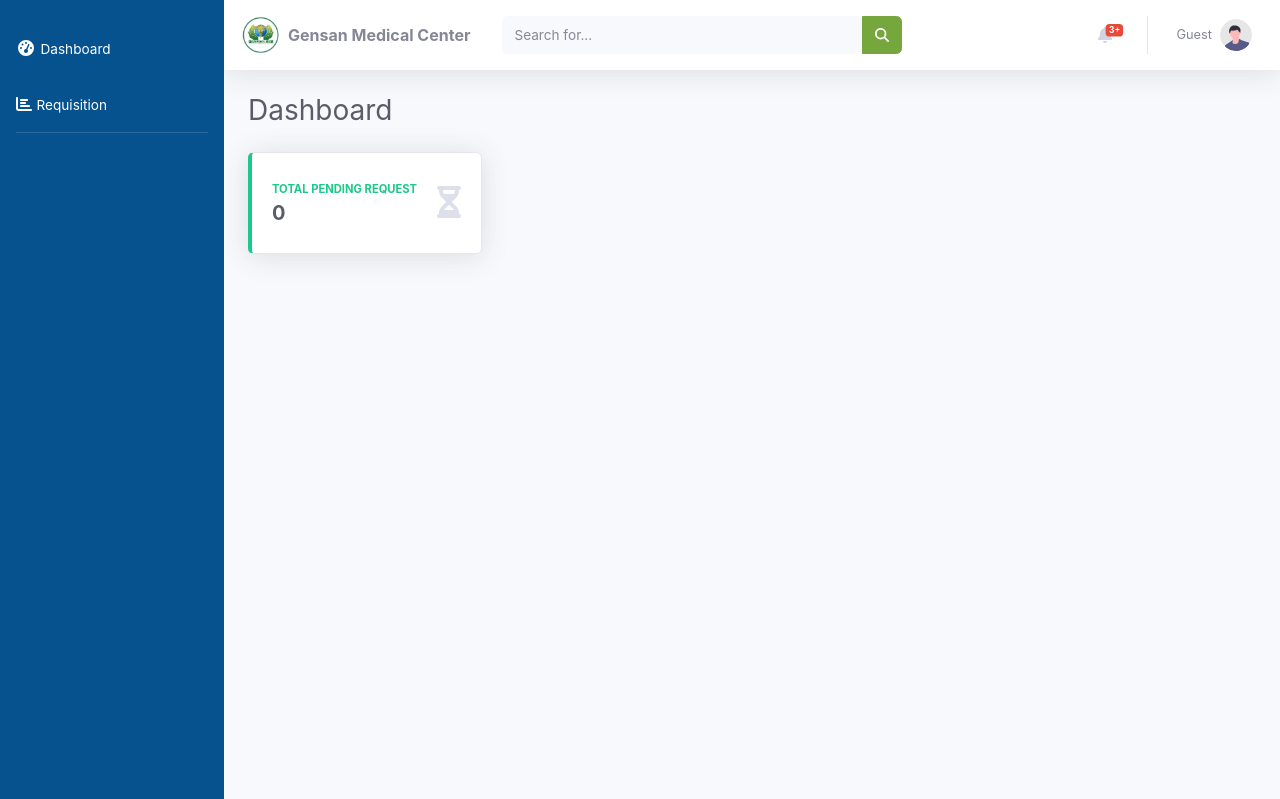
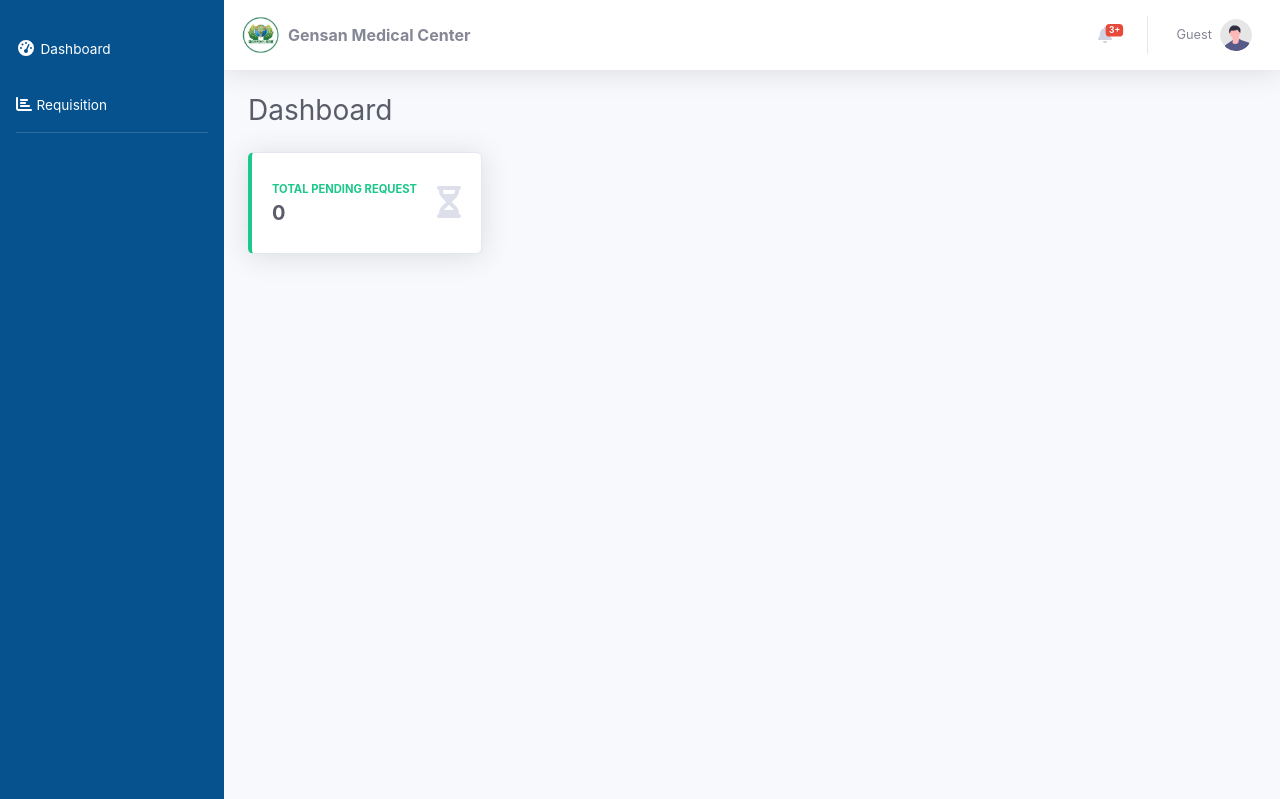
Before and after one commit to RMLFGSC/inventorysystem, a PHP site: page /eng/index.php in a window 1280 px wide. Shown: the top 799 px of the page. Run offline with PHP 8.4, Linux system fonts and the light colour scheme; data comes from the database, SQL or seed files in the repository; some libraries are stand-ins or nearby versions.

Commit message:
lapit na matapos

```diff
--- a/admin/index.php
+++ b/admin/index.php
@@ -19,7 +19,6 @@ $categories_json = json_encode($categories);
 $totals_json = json_encode($totals);
 ?>
 
-?>
 
 
 <!-- Content Wrapper -->
--- a/includes/topbar.php
+++ b/includes/topbar.php
@@ -15,52 +15,8 @@ if (isset($_SESSION['auth']) && $_SESSION['auth'] == true) {
                         <span class="mr-3" style="font-weight: bold;">Gensan Medical Center</span>
                     </div>
 
-                    <!-- Sidebar Toggle (Topbar) -->
-                    <button id="sidebarToggleTop" class="btn btn-link d-md-none rounded-circle mr-3">
-                        <i class="fa fa-bars"></i>
-                    </button>
-
-                    <!-- Topbar Search -->
-                    <form
-                        class="d-none d-sm-inline-block form-inline mr-auto ml-md-3 my-2 my-md-0 mw-100 navbar-search">
-                        <div class="input-group">
-                            <input type="text" class="form-control bg-light border-0 small" placeholder="Search for..."
-                                aria-label="Search" aria-describedby="basic-addon2">
-                            <div class="input-group-append">
-                                <button class="btn btn-primary" type="button">
-                                    <i class="fas fa-search fa-sm"></i>
-                                </button>
-                            </div>
-                        </div>
-                    </form>
-
                     <!-- Topbar Navbar -->
                     <ul class="navbar-nav ml-auto">
-
-                        <!-- Nav Item - Search Dropdown (Visible Only XS) -->
-                        <li class="nav-item dropdown no-arrow d-sm-none">
-                            <a class="nav-link dropdown-toggle" href="#" id="searchDropdown" role="button"
-                                data-toggle="dropdown" aria-haspopup="true" aria-expanded="false">
-                                <i class="fas fa-search fa-fw"></i>
-                            </a>
-                            <!-- Dropdown - Messages -->
-                            <div class="dropdown-menu dropdown-menu-right p-3 shadow animated--grow-in"
-                                aria-labelledby="searchDropdown">
-                                <form class="form-inline mr-auto w-100 navbar-search">
-                                    <div class="input-group">
-                                        <input type="text" class="form-control bg-light border-0 small"
-                                            placeholder="Search for..." aria-label="Search"
-                                            aria-describedby="basic-addon2">
-                                        <div class="input-group-append">
-                                            <button class="btn btn-primary" type="button">
-                                                <i class="fas fa-search fa-sm"></i>
-                                            </button>
-                                        </div>
-                                    </div>
-                                </form>
-                            </div>
-                        </li>
-
                         <!-- Nav Item - Alerts -->
                         <li class="nav-item dropdown no-arrow mx-1">
                             <a class="nav-link dropdown-toggle" href="#" id="alertsDropdown" role="button"
@@ -112,9 +68,6 @@ if (isset($_SESSION['auth']) && $_SESSION['auth'] == true) {
                             </div>
                         </li>
 
-
-                        </li>
-
                         <div class="topbar-divider d-none d-sm-block"></div>
 
                         <!-- Nav Item - User Information -->
```
Also changed, not shown: admin/stockin_report.php (+19 -8 lines).
